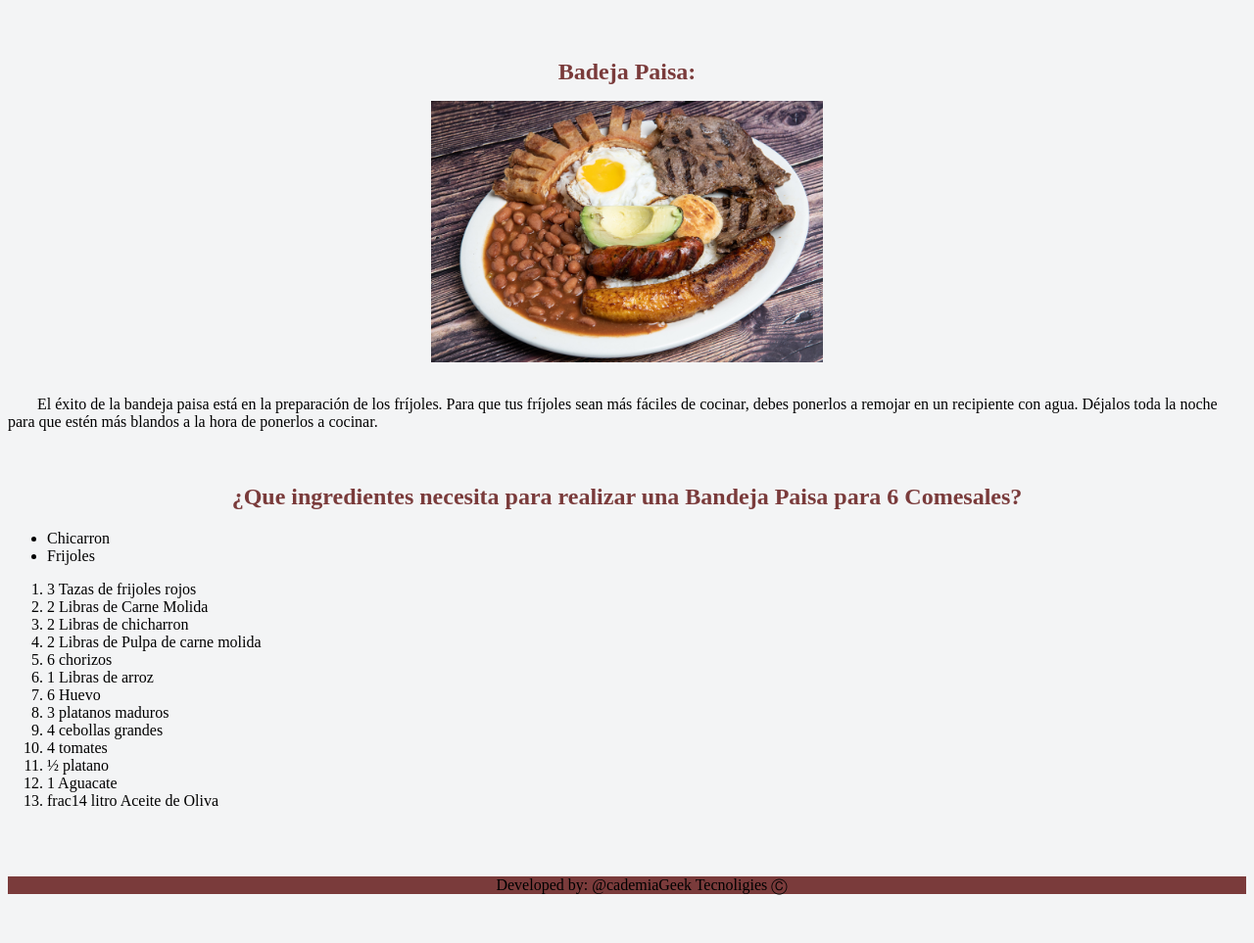
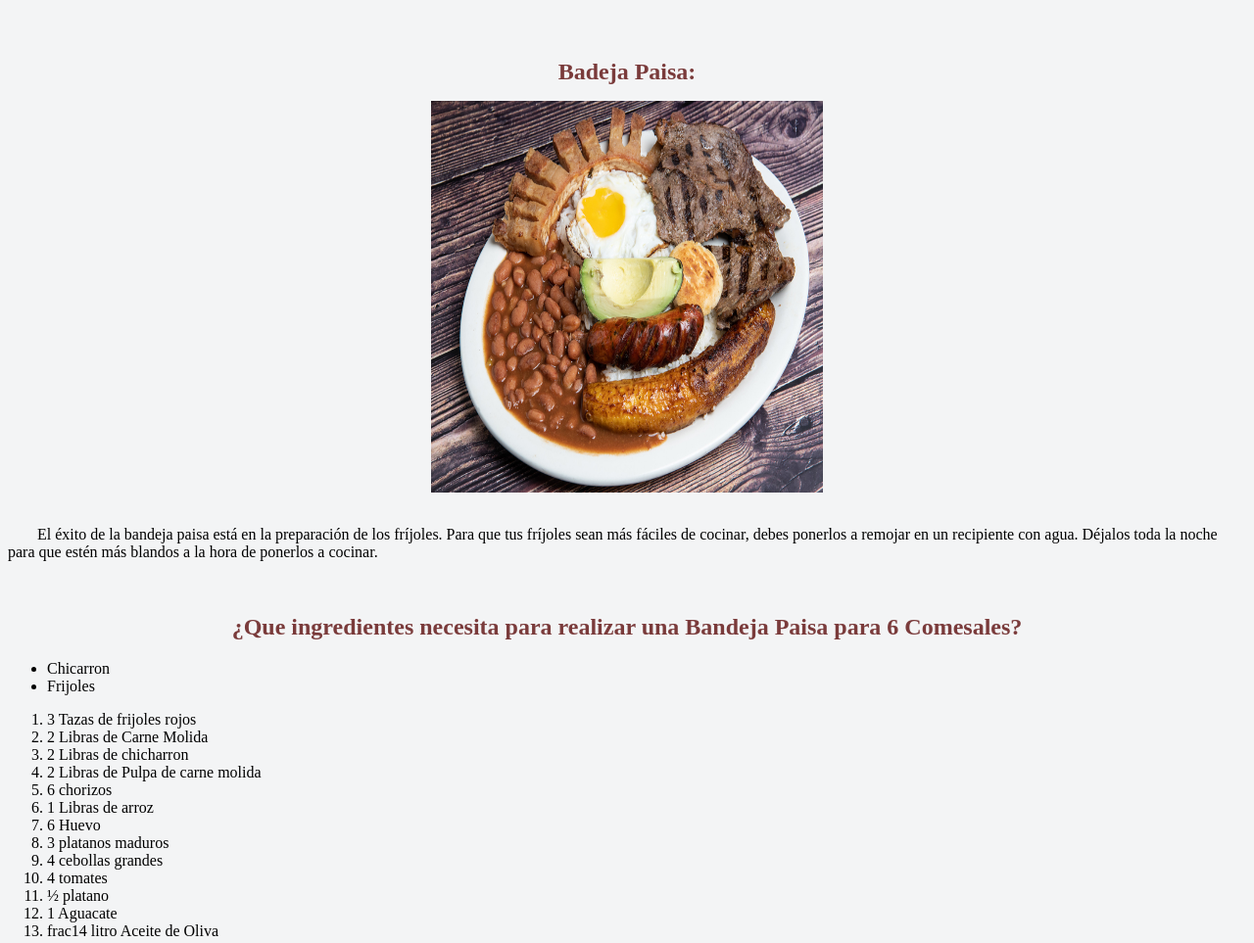
Before and after one commit to thunder609/Entrega-Modulo-1-01-Conceptos-B-sicos-Tarea-01-Ejercicio-1, a plain HTML site: page index.html in a window 1280 px wide. Shown: the top 963 px of the page at 98% size. Before the commit the page ends 929 px from the top, so only its background shows below. Drawn offline with Linux system fonts and the light colour scheme.

```diff
--- a/style.css
+++ b/style.css
@@ -13,7 +13,7 @@ img{
     width: 400px;
      margin:auto;
      display:block;
-     height: 400;
+     height: 400px;
 
 }
 #parrafo1{
```
